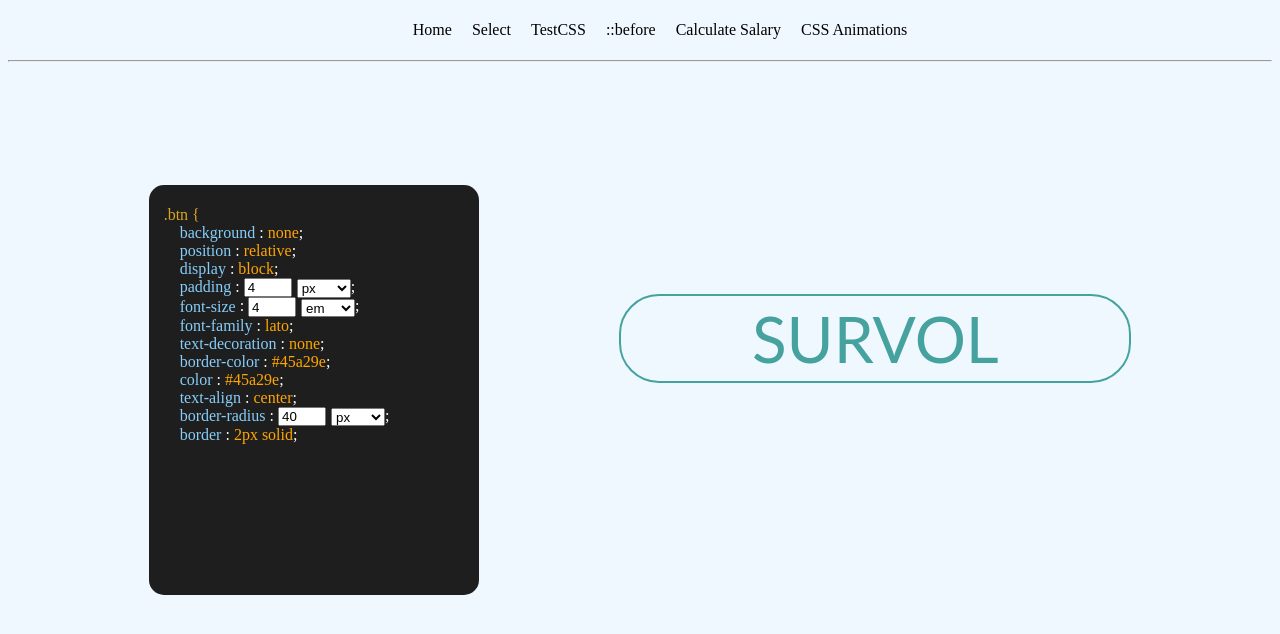
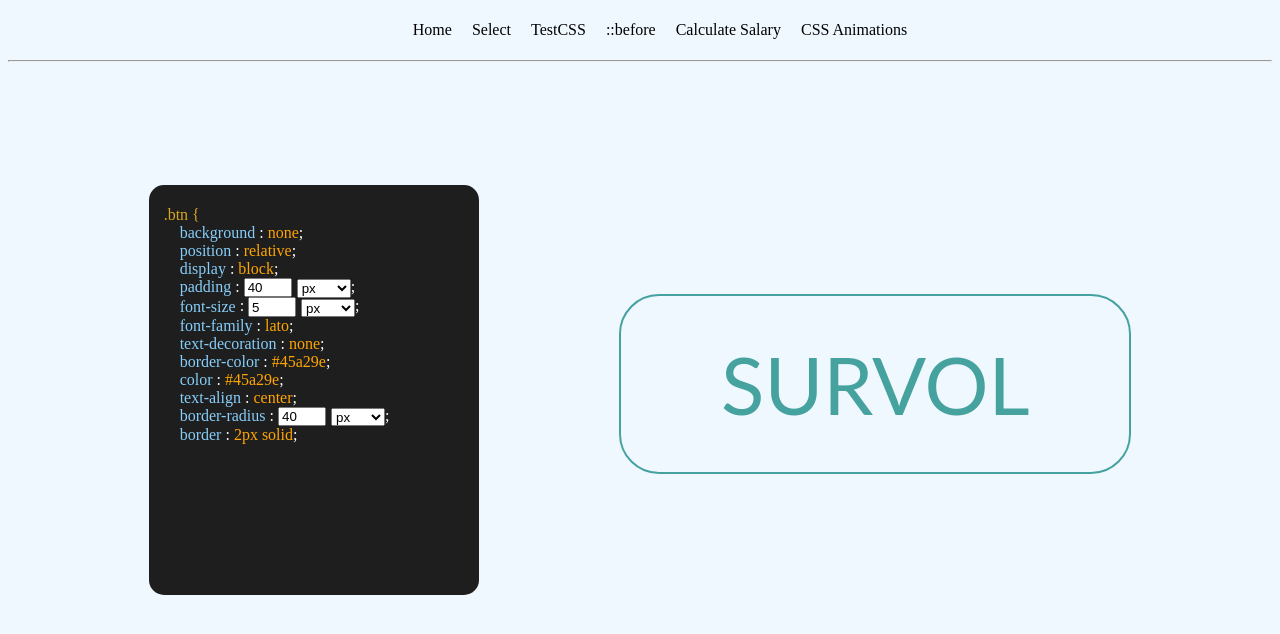
Before and after one commit to bast44trl/vite-training, a React (Vite) app: page /beforeAfter in a window 1280 px wide. Shown: the top 634 px of the page. Built offline with nearby package versions, Linux system fonts and the light colour scheme.

Commit message:
fixed beforeAfter hover background issue

```diff
--- a/src/components/BeforeAfter/BeforeAfter.tsx
+++ b/src/components/BeforeAfter/BeforeAfter.tsx
@@ -37,9 +37,9 @@ function CssLine({ property, value }: CssLineProps) {
 } */
 
 export default function BeforeAfter() {
-  const [fontSizeNumber, setFontSizeNumber] = useState<number>(4);
-  const [fontSizeValue, setFontSizeValue] = useState<string>('em');
-  const [paddingNumber, setPaddingNumber] = useState<number>(4);
+  const [fontSizeNumber, setFontSizeNumber] = useState<number>(5);
+  const [fontSizeValue, setFontSizeValue] = useState<string>('rem');
+  const [paddingNumber, setPaddingNumber] = useState<number>(40);
   const [paddingValue, setPaddingValue] = useState<string>('px');
   const [borderRadiusNumber, setBorderRadiusNumber] = useState<number>(40);
   const [borderRadiusValue, setBorderRadiusValue] = useState<string>('px');
--- a/src/components/BeforeAfter/beforeAfter.css
+++ b/src/components/BeforeAfter/beforeAfter.css
@@ -34,6 +34,7 @@
 }
 
 .btn {
+  min-width: fit-content;
   background: none;
   position: relative;
   display: block;
```
